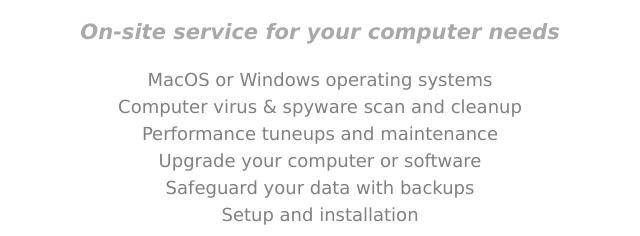
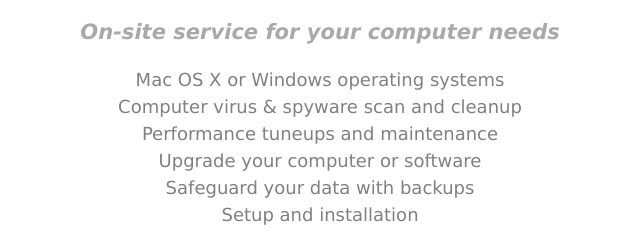
Before and after one commit to timswork/timswork.github.io, a plain HTML site: page html/techhelp.html in a window 1280 px wide. Shown: the part 241-477 px from the top of the page, 320-960 px from the left. Drawn offline with Linux system fonts and the light colour scheme; a web font is replaced by a local one.

Commit message:
Update techhelp.html
Revert

```diff
--- a/html/techhelp.html
+++ b/html/techhelp.html
@@ -33,7 +33,7 @@
 			<h2 id="computers">COMPUTER HELP</h2>
 			<h3><i>On-site service for your computer needs</i></h3>
 			<ul class="itemlist">
-				<li>MacOS or Windows operating systems</li>
+				<li>Mac OS X or Windows operating systems</li>
 				<li>Computer virus & spyware scan and cleanup</li>
 				<li>Performance tuneups and maintenance</li>
 				<li>Upgrade your computer or software</li>
```
